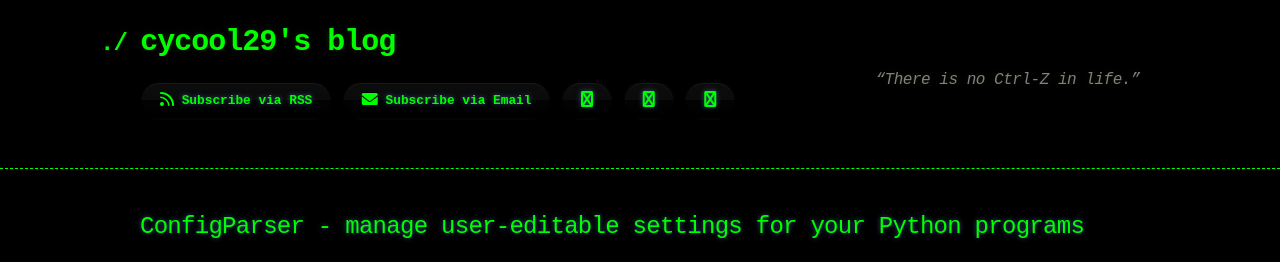
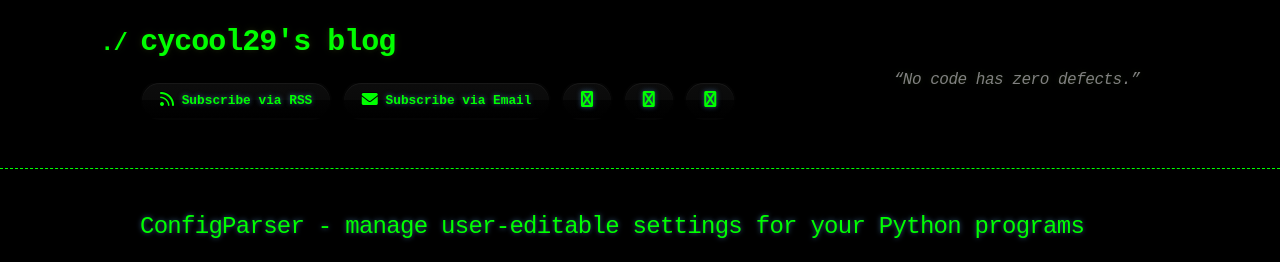
Before and after one commit to cycool29/cycool29.github.io, a Jekyll site: the page built from index.md, in a window 1280 px wide and 900 px high. Shown: the top 262 px of the window. Built offline with Jekyll 4.4.1, drawn with Linux system fonts in a browser that asks for light colours; a style sheet for code colours, icons or effects is not loaded.

Commit message:
Update quotes

```diff
--- a/_config.yml
+++ b/_config.yml
@@ -1,5 +1,5 @@
 title: cycool29's blog
-description: "“There is no Ctrl-Z in life.” "
+description: "“No code has zero defects.” "
 bio: A high school student. Intermediate in Python, Git, Bash. Learning JavaScript. He/Him. "
 author: cycool29
 url: https://cycool29.github.io
```
